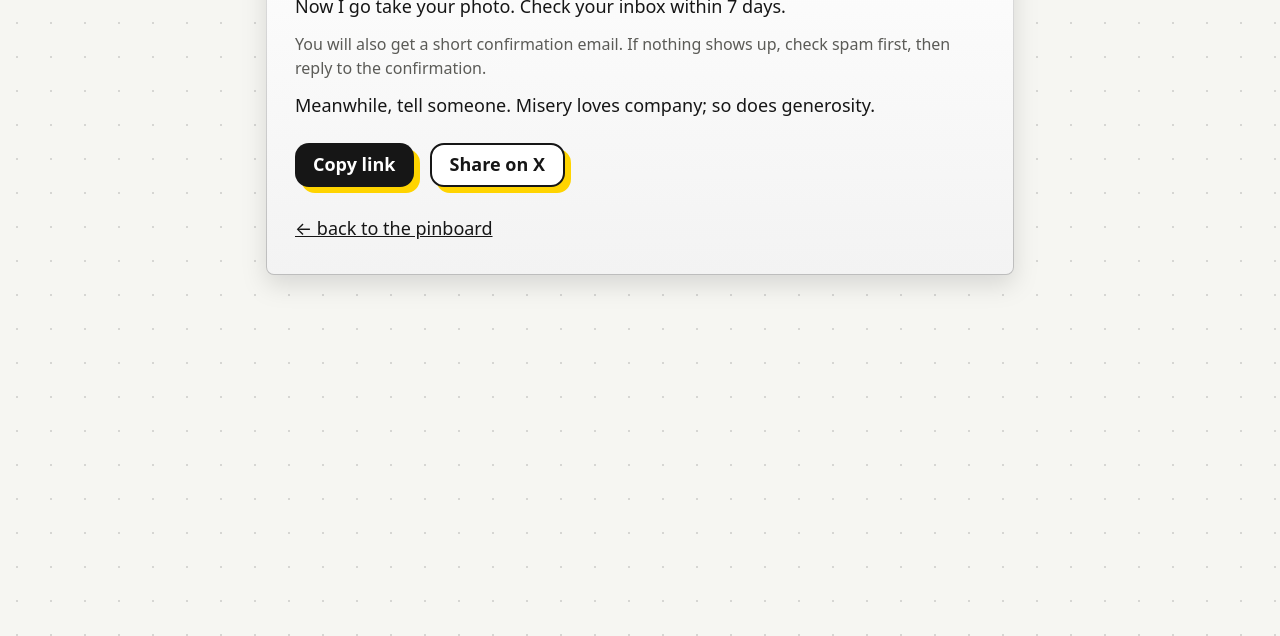
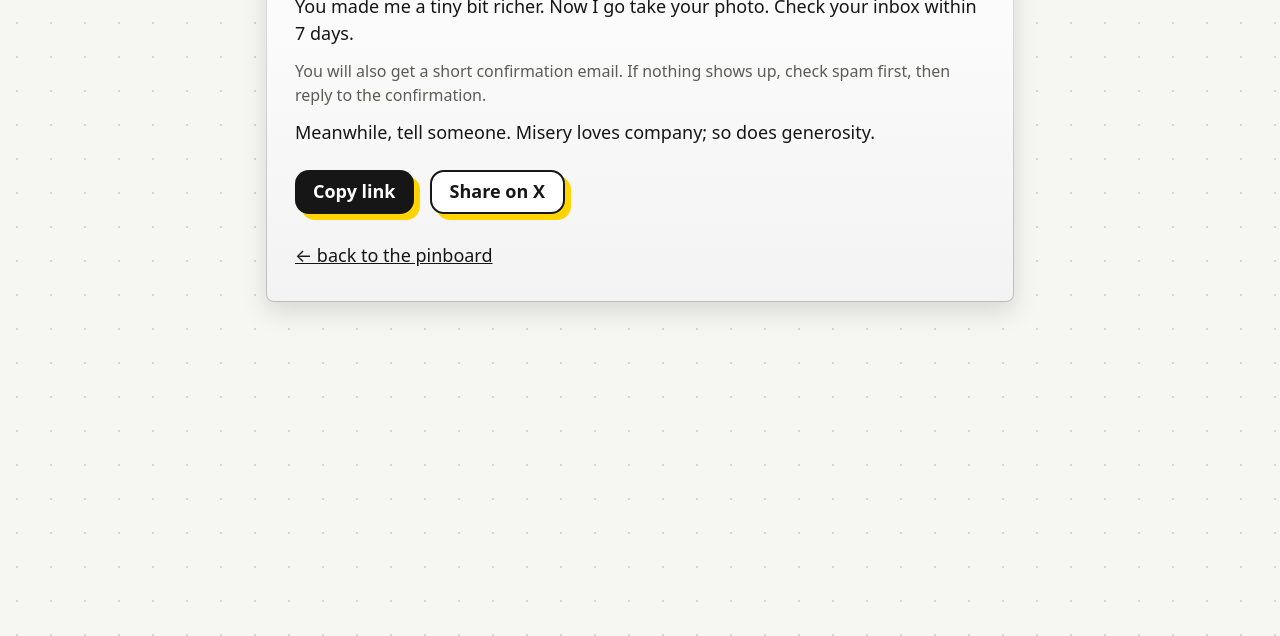
Before and after one commit to stolz-kiberatung/ok-rich, a website built with Vite: page thanks/index.html in a window 1280 px wide. Shown: the part 164-800 px from the top of the page. Built offline with nearby package versions, Linux system fonts and the light colour scheme.

Commit message:
copy: say what the payment actually did on the thanks page
"You made me a tiny bit richer" before the photo promise. The owner's wording,
and it lands the joke the rest of the site sets up: the point is the absurd
smallness of the enrichment, not the photo logistics.

Co-Authored-By: Claude Opus 5 (1M context) <noreply@anthropic.com>

```diff
--- a/thanks/index.html
+++ b/thanks/index.html
@@ -25,7 +25,9 @@
         </div>
         <div class="body">
           <h1 id="thanks-title">Payment received. 👍</h1>
-          <p>Now I go take your photo. Check your inbox within 7 days.</p>
+          <p>
+            You made me a tiny bit richer. Now I go take your photo. Check your inbox within 7 days.
+          </p>
           <p class="note">
             You will also get a short confirmation email. If nothing shows up, check spam first,
             then reply to the confirmation.
```
